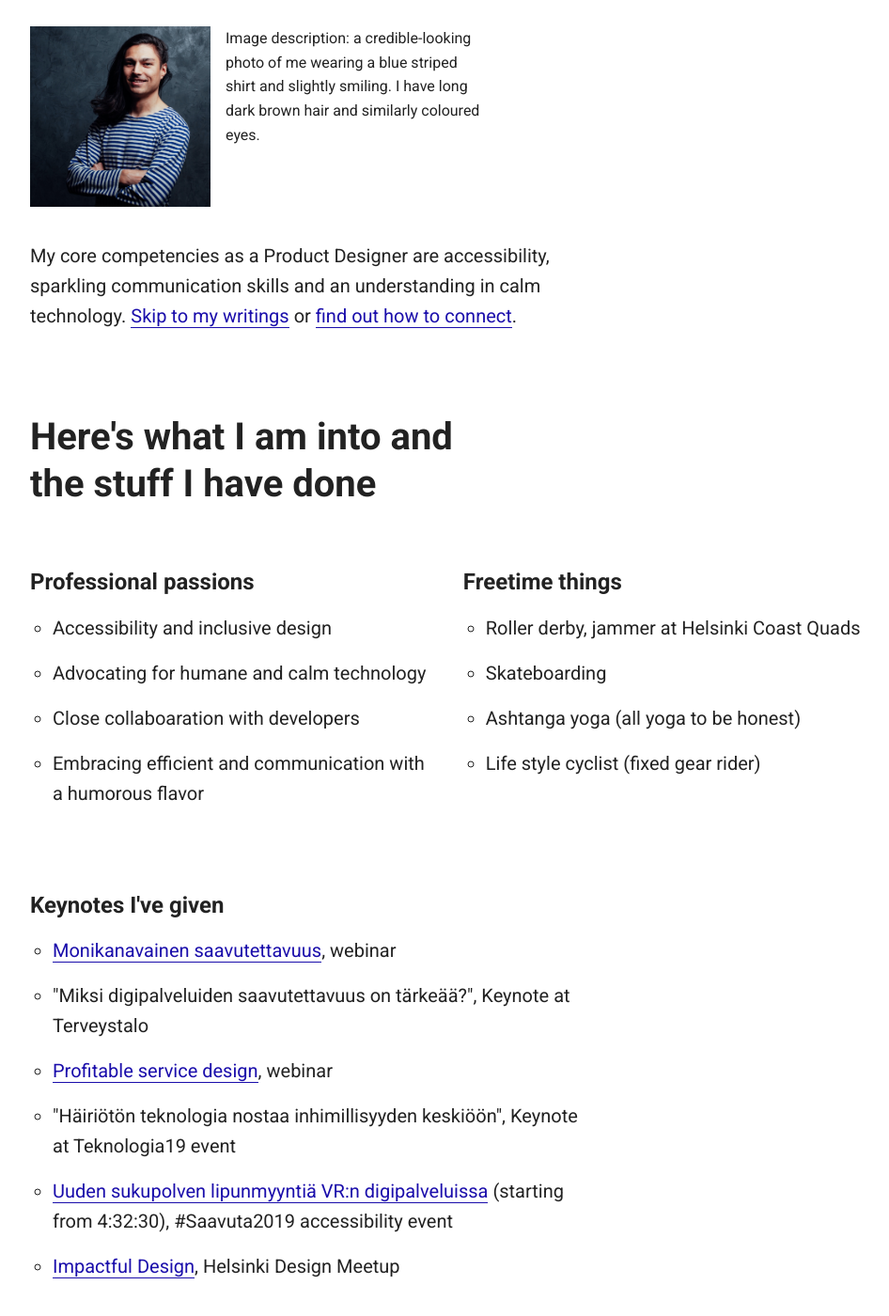
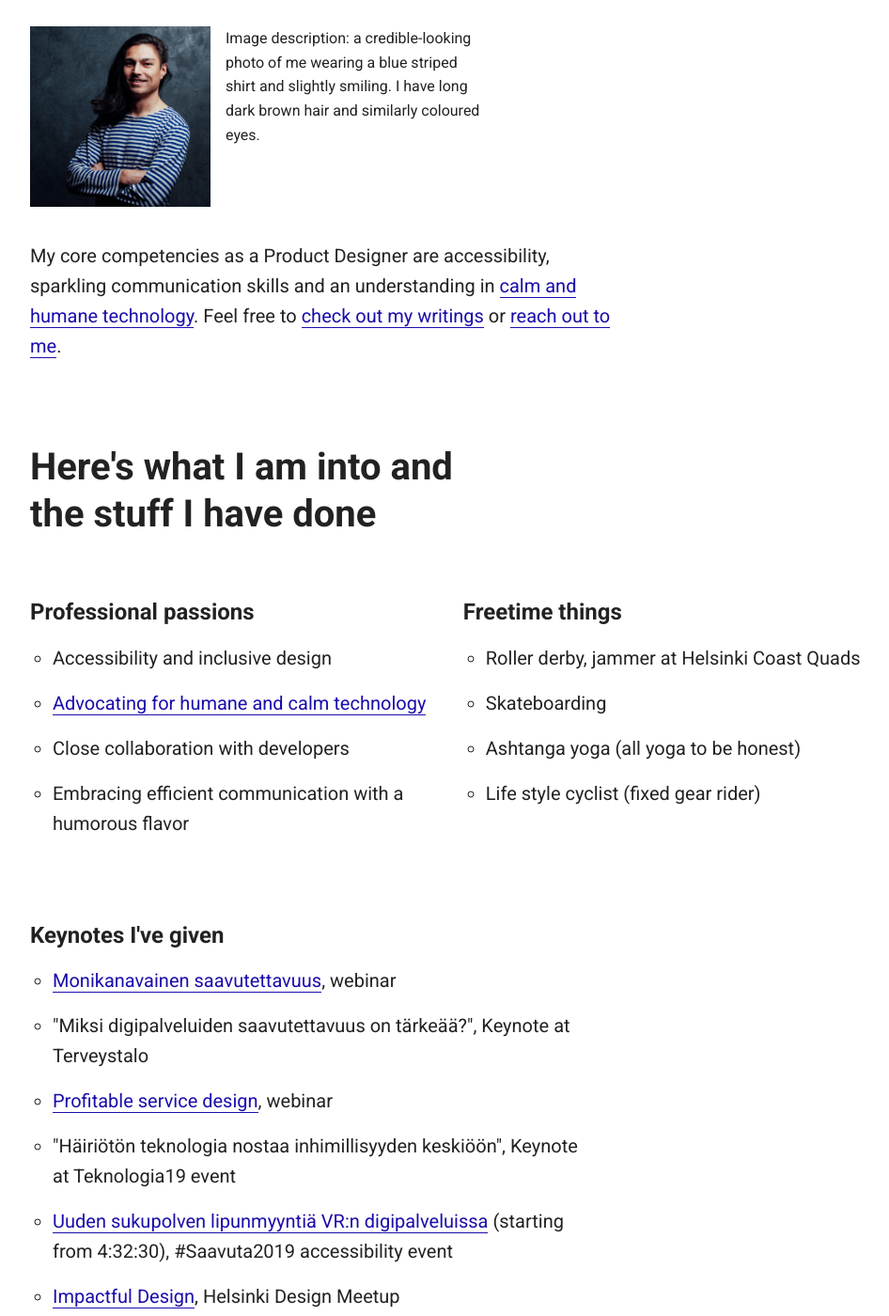
Before and after one commit to jesseu/jesseu.github.io, a Jekyll site: the page built from index.html, in a window 1280 px wide and 1400 px high, scrolled down 411 px. Shown: the whole window at 94% size, without its empty margins (128-1074 px from the left). Built offline with Jekyll 4.4.1, drawn with Linux system fonts in a browser that asks for light colours; some of the changed text lies outside the part shown.

Commit message:
Update index.html

```diff
--- a/index.html
+++ b/index.html
@@ -16,7 +16,7 @@ title: Jesse Ukkonen
 
 	<div class="row">
 		<div class="eight columns">
-			<p>My core competencies as a Product Designer are accessibility, sparkling communication skills and an understanding in calm technology. <a href="#writings">Skip to my writings</a> or <a href="#connect">find out how to connect</a>.</p>
+			<p>My core competencies as a Product Designer are accessibility, sparkling communication skills and an understanding in <a href="#calm-design">calm and humane technology</a></li>. Feel free to <a href="#writings">check out my writings</a> or <a href="#connect">reach out to me</a>.</p>
 		</div>
 	</div>
 
@@ -32,10 +32,10 @@ title: Jesse Ukkonen
 
 			<h3>Professional passions</h3>
 				<ul>
-					<li>Accessibility and inclusive design </li>
-					<li>Advocating for humane and calm technology</li>
-					<li>Close collaboaration with developers</li>
-					<li>Embracing efficient and communication with a humorous flavor</li>
+					<li>Accessibility and inclusive design</li>
+					<li><a href="#calm-design">Advocating for humane and calm technology</a></li>
+					<li>Close collaboration with developers</li>
+					<li>Embracing efficient communication with a humorous flavor</li>
 				</ul>
 		</div>
 
@@ -74,7 +74,7 @@ title: Jesse Ukkonen
 	  {% endfor %}
 			</ul>
 
-		<h2>Featured content</h2>
+		<h3><a id="calm-design"></a>On calm & humane design</h3>
 			<ul>
 				<li><a href="http://urn.fi/URN:NBN:fi:amk-2017112418012" target="_blank">Häiriötön teknologia suunnittelutyössä</a>, thesis</li>
 				<li><a href="https://www.sytyke.org/tapetilla/hairiottomyys-herattelee-teknologiayhteisoa-mutta-kenella-on-vastuu/" target="_blank">Häiriöttömyys herättelee teknologiayhteisöä, mutta kenellä on vastuu?</a>, Also featured on <a href="https://docplayer.fi/155002116-Opiskelijat-meets-tyoelama-3-hairioton-teknologia-4-5-tekoalya-stadissa-6-7.html" target="_blank">Tivia News magazine</a></li>
```
